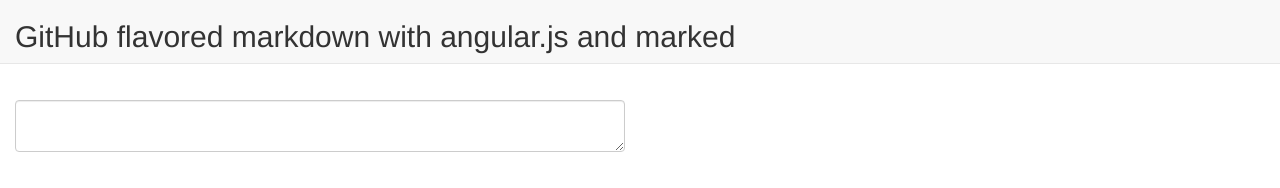
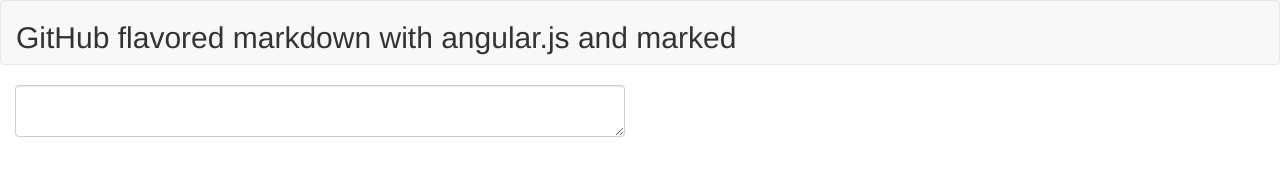
Before and after one commit to wasilak/GitHub-flavored-markdown-with-angularjs-and-marked, a website: page index.html in a window 1280 px wide. Drawn offline with Linux system fonts and the light colour scheme.

Commit message:
disabled top menu position

```diff
--- a/index.html
+++ b/index.html
@@ -8,7 +8,7 @@
 
     <style type="text/css" media="screen">
       body {
-        padding-top: 100px;
+        // padding-top: 100px;
       }
 
       textarea {
@@ -30,7 +30,7 @@
 <body>
 
 
-<nav class="navbar navbar-default navbar-fixed-top">
+<nav class="navbar navbar-default">
   <div class="container-fluid">
     <h2>GitHub flavored markdown with angular.js and marked</h2>
   </div>
```
